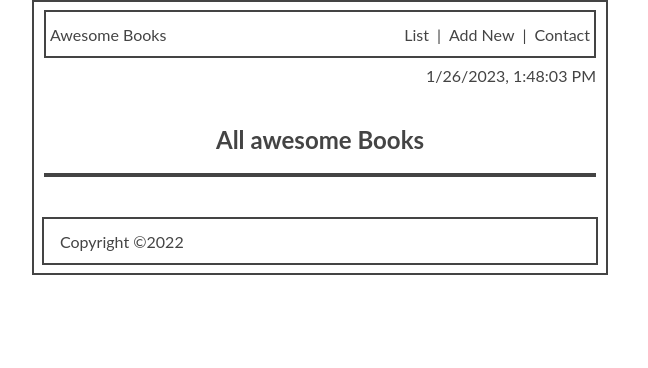
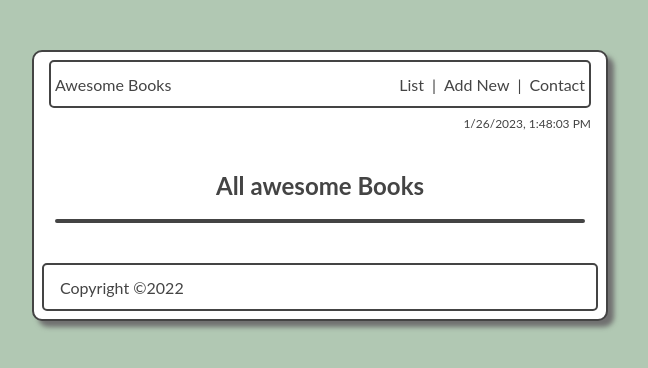
Before and after one commit to AyomipoMajek/Awesome-Books-Jav, a website: page index.html in a window 1280 px wide. Shown: the whole page, without its empty margins (320-968 px from the left). Drawn offline with Linux system fonts and the light colour scheme.

Commit message:
css worked on

```diff
--- a/style.css
+++ b/style.css
@@ -1,4 +1,3 @@
-/* reset */
 :root {
   font-size: 16px;
   box-sizing: border-box;
@@ -12,6 +11,7 @@ body {
   font-family: lato, sans-serif;
   font-size: 1rem;
   color: #444;
+  background-color: rgb(177, 200, 179);
 }
 
 *,
@@ -40,8 +40,11 @@ img {
 /* Container */
 .container {
   width: 90%;
-  margin: 0 auto;
+  margin: 50px auto;
   border: 2px solid #444;
+  background-color: #fff;
+  border-radius: 10px;
+  box-shadow: 6px 6px 5px #707070;
 }
 
 .section {
@@ -60,6 +63,8 @@ img {
   justify-content: space-between;
   align-items: center;
   border: 2px solid #444;
+  margin: 5px;
+  border-radius: 5px;
 }
 
 .brand {
@@ -85,6 +90,8 @@ img {
 .date {
   text-align: right;
   margin: 0.5rem 0;
+  padding-right: 5px;
+  font-size: 12px;
 }
 
 /* List Section */
@@ -101,13 +108,15 @@ img {
 
 .book-shelf {
   border: 2px solid #444;
-  width: 100%;
+  width: 96%;
+  border-radius: 5px;
 }
 
 .book {
   display: flex;
   justify-content: space-between;
   padding: 0.5rem;
+  border-radius: 5px;
 }
 
 .book:nth-child(odd) {
@@ -164,6 +173,7 @@ input[type="text"] {
   justify-content: center;
   align-items: center;
   padding: 1rem;
+  font-size: 13px;
 }
 
 .contact-detail-item {
@@ -179,6 +189,7 @@ input[type="text"] {
   display: flex;
   align-items: center;
   padding: 1rem;
+  border-radius: 5px;
 }
 
 .hide {
```
